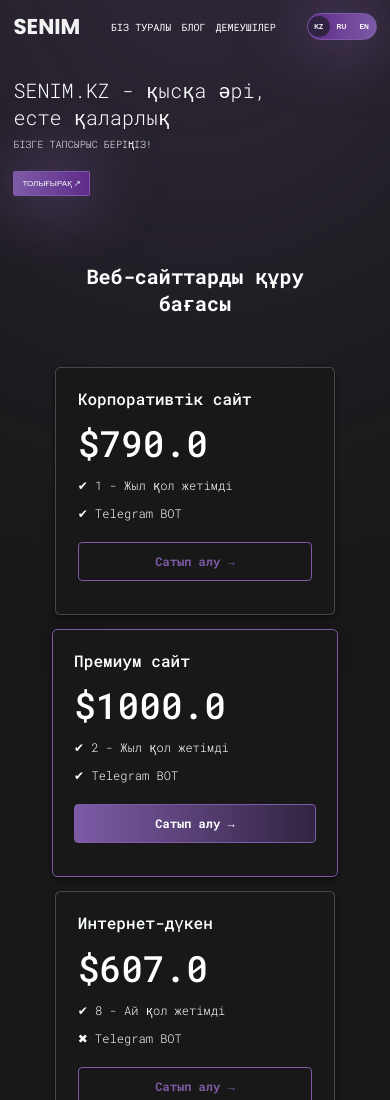
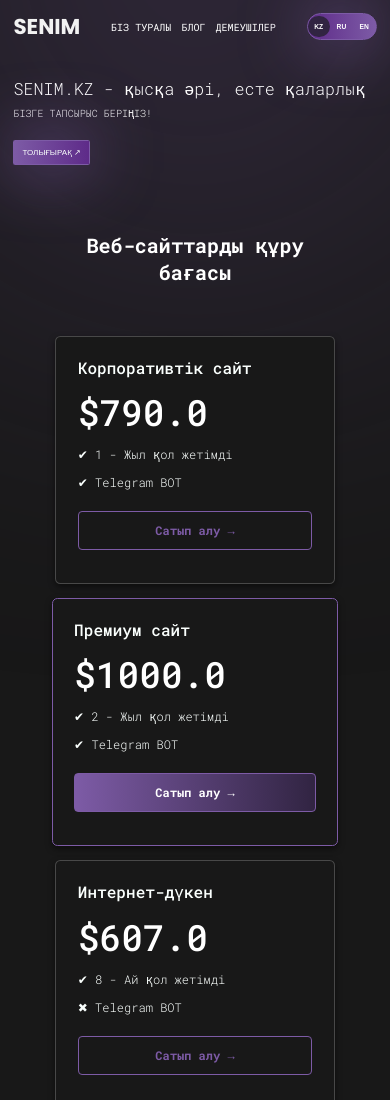
Before and after one commit to qw1te0v/Senimv2, a plain HTML site: page index.html in a window 390 px wide. Shown: the top 1100 px of the page. Drawn offline with Linux system fonts and the light colour scheme.

Commit message:
Update style.css

```diff
--- a/style.css
+++ b/style.css
@@ -118,11 +118,22 @@ h1, p {
     margin-top: 200px;
 }
 
-.header-title h1{
-    font-size: 80px;
-    max-width: 900px;
+.header-title h1 {
+    font-size: 70px;
     font-weight: 300;
     color: #fff;
+    overflow: hidden; /* Обрезка текста */
+    white-space: nowrap; /* Запрещаем перенос строк */
+    animation: typing 3s steps(38) alternate-reverse;
+}
+
+@keyframes typing {
+    from {
+        width: 35ch; /* Количество символов */
+    }
+    to {
+        width: 0ch;
+    }
 }
 
 .header-title p{
@@ -379,8 +390,7 @@ h1, p {
 
 
     .header-title h1{
-        font-size: 30px;
-        max-width: 400px;
+        font-size: 25px;
     }
 
     .header-title p{
```
